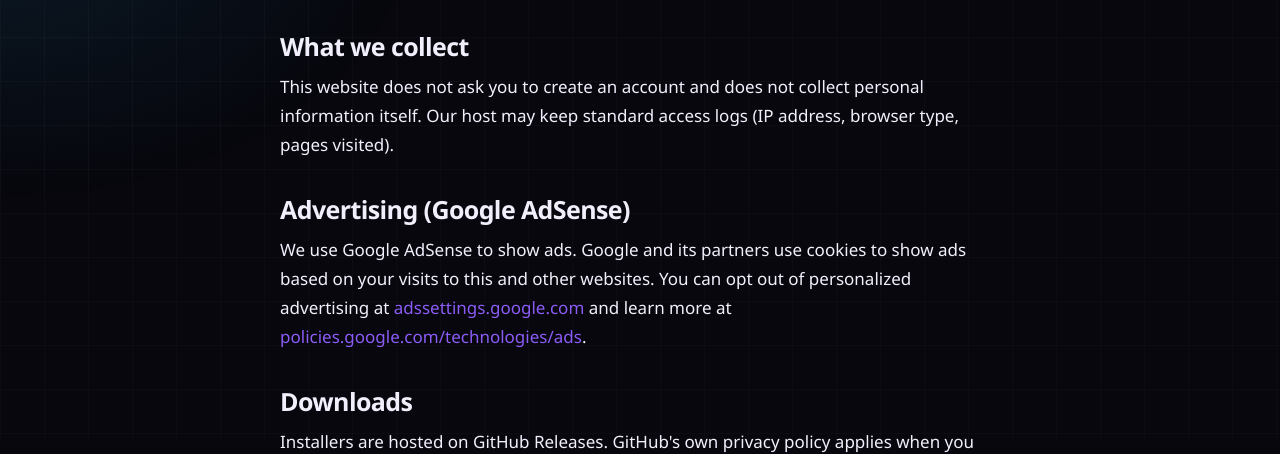
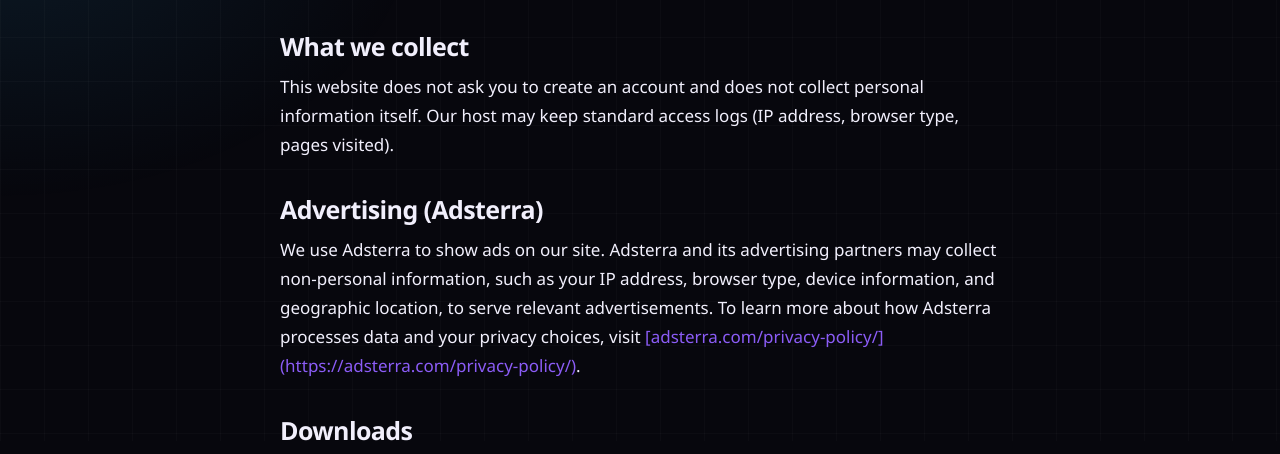
Before and after one commit to zunxclient/zunxclient, a plain HTML site: page privacy.html in a window 1280 px wide. Shown: the part 359-813 px from the top of the page. Drawn offline with Linux system fonts and the light colour scheme; no server answers.

Commit message:
Update privacy policy to include Adsterra details
Added information about Adsterra advertising and data collection.

```diff
--- a/privacy.html
+++ b/privacy.html
@@ -47,7 +47,7 @@
 <div class="crumb"><a href="./">Home</a> / Privacy Policy</div>
 <h1>Privacy Policy</h1><p>Last updated: October 2026</p>
 <h2>What we collect</h2><p>This website does not ask you to create an account and does not collect personal information itself. Our host may keep standard access logs (IP address, browser type, pages visited).</p>
-<h2>Advertising (Google AdSense)</h2><p>We use Google AdSense to show ads. Google and its partners use cookies to show ads based on your visits to this and other websites. You can opt out of personalized advertising at <a style="color:var(--a)" href="https://adssettings.google.com">adssettings.google.com</a> and learn more at <a style="color:var(--a)" href="https://policies.google.com/technologies/ads">policies.google.com/technologies/ads</a>.</p>
+<h2>Advertising (Adsterra)</h2><p>We use Adsterra to show ads on our site. Adsterra and its advertising partners may collect non-personal information, such as your IP address, browser type, device information, and geographic location, to serve relevant advertisements. To learn more about how Adsterra processes data and your privacy choices, visit <a style="color:var(--a)" href="[https://adsterra.com/privacy-policy/](https://adsterra.com/privacy-policy/)">[adsterra.com/privacy-policy/](https://adsterra.com/privacy-policy/)</a>.</p>
 <h2>Downloads</h2><p>Installers are hosted on GitHub Releases. GitHub's own privacy policy applies when you download.</p>
 <h2>Contact</h2><p>Questions about this policy: <a style="color:var(--a)" data-contact href="mailto:zunvexaa@gmail.com">zunvexaa@gmail.com</a></p>
 <p>Zunx Client is not affiliated with Mojang or Microsoft.</p>
```
